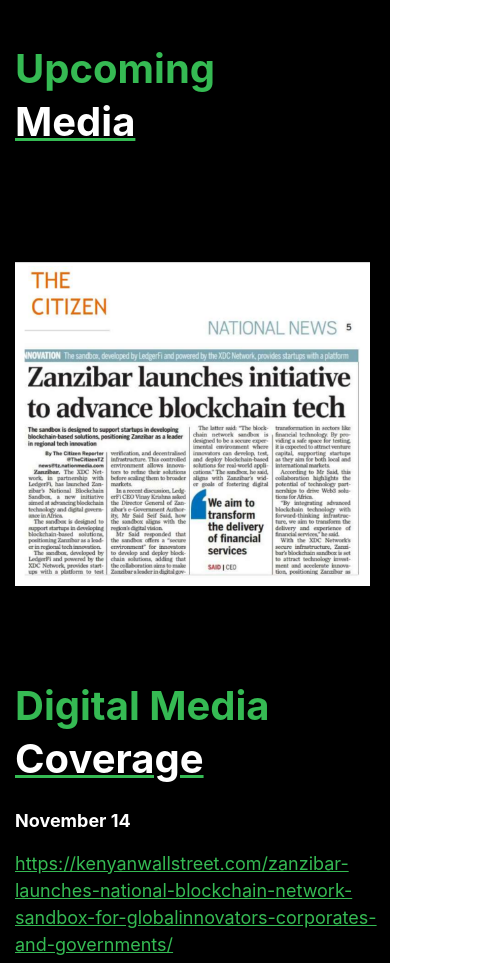
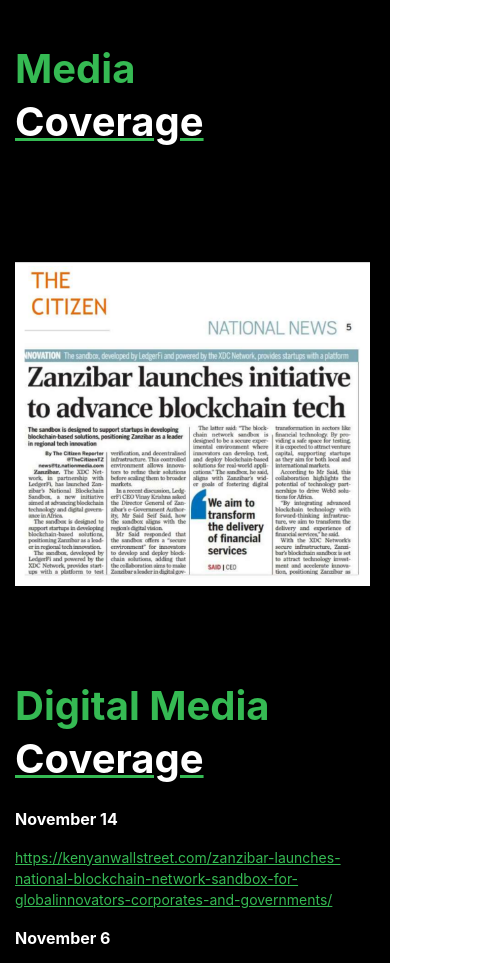
Before and after one commit to PingalaSoftware/nbn.africa, a website built with Parcel: page media/index.html in a window 390 px wide. Shown: the part 113-1076 px from the top of the page, 499 px wide, since content can reach past the window. Built offline with nearby package versions, Linux system fonts and the light colour scheme.

Commit message:
updated media page

```diff
--- a/media/css/media.css
+++ b/media/css/media.css
@@ -34,14 +34,31 @@
 
 .digital-media-coverage .media-links {
     font-size: 18px;
-    max-width: 100vw;
+    word-wrap: break-word;
+    overflow-wrap: break-word;
 }
 
 .digital-media-coverage .media-links .link {
     color: #35ba53;
     text-decoration: underline;
+    word-wrap: break-word;
+    overflow-wrap: break-word;
+    white-space: normal;
 }
 
 .digital-media-coverage .media-links .link-title {
     font-weight: bold;
 }
+
+/* General Responsive Adjustments for Media Sections */
+@media (max-width: 768px) {
+
+    .digital-media-coverage .media-links {
+        font-size: 16px;
+    }
+
+    .digital-media-coverage .media-links .link {
+        font-size: 14px;
+        line-height: 1.5;
+    }
+}
--- a/media/index.html
+++ b/media/index.html
@@ -74,8 +74,8 @@
     </header>
     <section class="upcoming-media-section py-5">
         <div class="container upcoming-title">
-            <span class="upcoming-text">Upcoming</span>
-            <span class="media-text">Media</span>
+            <span class="upcoming-text">Media</span>
+            <span class="media-text">Coverage</span>
         </div>
     </section>
     <section class="image-section py-5">
```
